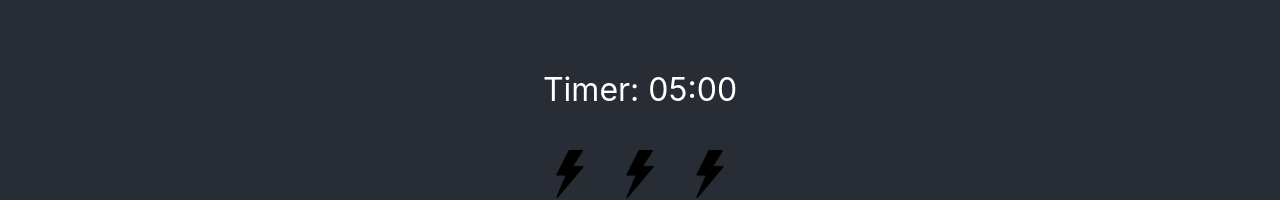
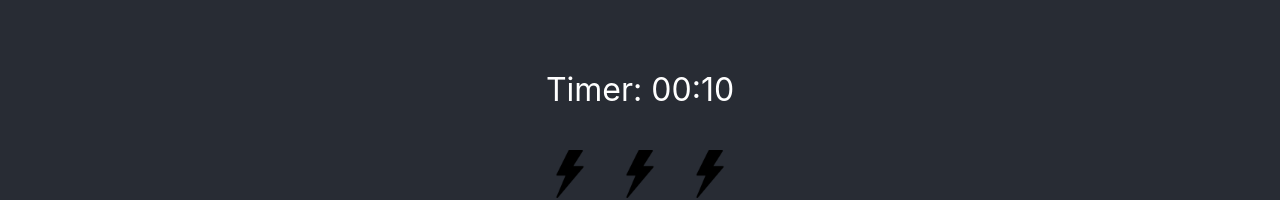
Before and after one commit to zumpious1/pubquiz_9_lamps, a React (Create React App) app in the folder nine_lamps/: page / in a window 1280 px wide. Shown: the part 359-559 px from the top of the page. Built offline with nearby package versions, Linux system fonts and the light colour scheme.

Commit message:
Get players soluting or failure from cookie

```diff
--- a/nine_lamps/src/components/Nine_lamps.jsx
+++ b/nine_lamps/src/components/Nine_lamps.jsx
@@ -4,20 +4,51 @@ import elec_on from '../img/electricity_on.png';
 import elec_off from '../img/electricity_off.png';
 
 export function Nine_lamps() {
+    //Define the maximum puzzle time in seconds
+    const TIMER_IN_SECONDS = 10;
+
+    //Set local states
     const [lampsState, setLampsState] = useState([false, false, false, false, false, false, false, false, false]);
     const [startStopTimer, setStartStopTimer] = useState(false);
     const [problemSolved, setProblemSolved] = useState(false);
+
     const [problemCouldntBeSolved, setProblemCouldntBeSolved] = useState(false);
-    const [counter, setCounter] = useState(300);
+
+    const [counter, setCounter] = useState(TIMER_IN_SECONDS);
     const [cookies, setCookie, removeCookie] = useCookies(['puzzle-solved']);
 
     //Todo How to handle reload?? __ save state to cookie every second? / save remaning time to cookie every few seconds to prevent reload abuse?
     //Todo load lampstate and time from cookie if cookie exists
     useEffect(() => {
-        console.log(Object.keys(cookies).length === 0);
-
         // A cookie entry has been made
         if (Object.keys(cookies).length > 0) {
+            let cookieArray = cookies['puzzle-solved'].split('-');
+
+            if (cookieArray[0] === 'failure') {
+                setProblemCouldntBeSolved(true);
+
+                //Create loosingState array
+                let loosingArrayWithString = cookieArray[1].split(',');
+
+                //Turn string values of loosingArray into boolean values
+                loosingArrayWithString.forEach((value, key) => {
+                    if (value === 'true') {
+                        loosingArrayWithString[key] = true;
+                    } else {
+                        loosingArrayWithString[key] = false;
+                    }
+                })
+
+                setCounter(0);
+                setLampsState([loosingArrayWithString[0],loosingArrayWithString[1],loosingArrayWithString[2],loosingArrayWithString[3],loosingArrayWithString[4],loosingArrayWithString[5],loosingArrayWithString[6],loosingArrayWithString[7],loosingArrayWithString[8]])
+            }
+
+            //Prevent players from puzzling again if puzzle has already been solved
+            if (cookieArray[0] === "success") {
+                setProblemSolved(true);
+                setLampsState([true, true, true, true, true, true, true, true, true]);
+                setCounter(cookies['puzzle-solved'].split('-')[1])
+            }
 
         }
 
@@ -38,14 +69,15 @@ export function Nine_lamps() {
 
     }, [counter, startStopTimer])
 
+    //Check if puzzle is solved and set success-cookie if so
     useEffect(() => {
-        //stop puzzle when arrays are equal
-        if (arrayEquals(lampsState, [true, true, true, true, true, true, true, true, true])) {
+        //stop puzzle when arrays are equal and cookie has not been created yet
+        if (arrayEquals(lampsState, [true, true, true, true, true, true, true, true, true]) && !Object.keys(cookies).length > 0) {
             setStartStopTimer(false);
             setProblemSolved(true);
 
             //Save time here
-            setCookie('puzzle-solved', 'success-'+(300-counter), {path: '/'})
+            setCookie('puzzle-solved', 'success-'+(counter), {path: '/'})
         }
     }, [lampsState]);
 
@@ -66,6 +98,7 @@ export function Nine_lamps() {
         if (!startStopTimer) {
             setStartStopTimer(true);
         }
+
         switch (lamp) {
             case (1):
                 setLampsState([!lampsState[0], !lampsState[1], lampsState[2], !lampsState[3], lampsState[4], lampsState[5], lampsState[6], lampsState[7], lampsState[8]]);
@@ -98,7 +131,7 @@ export function Nine_lamps() {
     }
 
     //Reset lamps to start position
-    const resetLampstates = function () {
+    const resetLampStates = function () {
         if (!problemSolved && !problemCouldntBeSolved) {
             setLampsState([false, false, false, false, false, false, false, false, false])
         }
@@ -219,7 +252,7 @@ export function Nine_lamps() {
             </div>
 
             <div className="reset">
-                <button onClick={resetLampstates}>
+                <button onClick={resetLampStates}>
                     Zurücksetzen
                 </button>
             </div>
```
